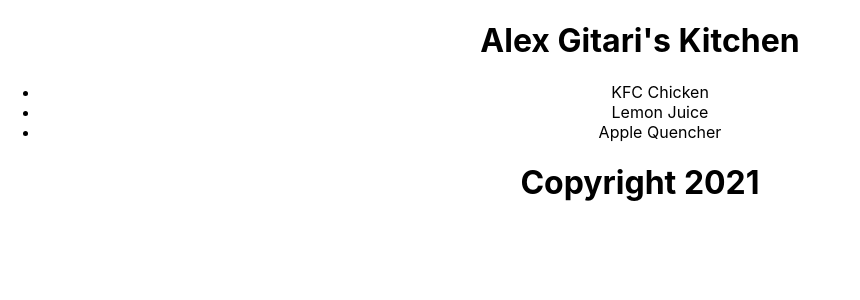
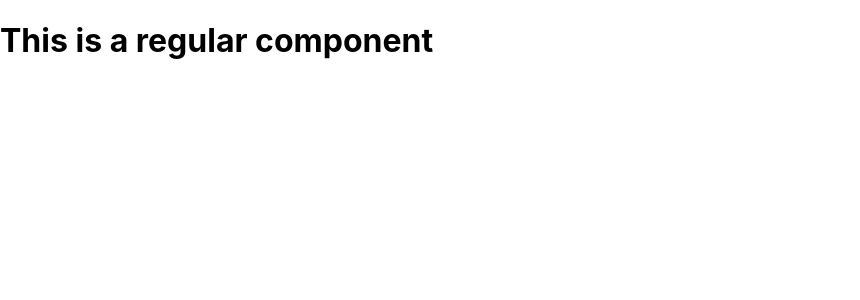
Before and after one commit to alexmurithi/ReactApp, a React (Create React App) app: page / in a window 1280 px wide. Shown: the top 300 px of the page, without its empty margins (0-860 px from the left). Built offline with nearby package versions, Linux system fonts and the light colour scheme.

Commit message:
conditional rendering

```diff
--- a/src/App.js
+++ b/src/App.js
@@ -1,58 +1,24 @@
 import React from 'react';
 import './App.css';
 
-function Header(props){
-  return(
-    <header>
-      <h1>{props.name} Kitchen</h1>
-    </header>
-  )
+function SecretComponent(){
+  return <h1>This is a secret component</h1>
 }
 
-function Main(props){
-  return(
-     <section>
-      <ul>
-        {
-        props.dishes.map((dish)=>
-         <li key={dish.id}>{dish.title}</li>
-        )}
-
-      </ul>
-     </section>
-  )
+function RegularComponent(){
+  return <h1>This is a regular component</h1>
 }
-
-function Footer(props){
-  return(
-    <footer>
-      <h1>Copyright {props.year} </h1>
-    </footer>
-  )
-}
-
-const dishes =[
-  "KFC Chicken",
-  "Lemon Juice",
-  "Apple Quencher"
-]
-
-//CHANGE DISHES ARRAY TO OBJECT//
-const dishesOBJ =dishes.map((dish,i)=>
-  ({id:i,title:dish})
-)
 
 
 
 
-function App() {
-  return (
-    <div className="App">
-      <Header name="Alex Gitari's"/>
-      <Main dishes={dishesOBJ}/>
-      <Footer year={new Date().getFullYear()}/>
-    </div>
-  );
+function App(props) {
+ return(
+   <>
+   {props.authorized ? <RegularComponent /> : <SecretComponent />}
+   </>
+ )
+
 }
 
 export default App;
--- a/src/index.js
+++ b/src/index.js
@@ -5,7 +5,7 @@
 // import reportWebVitals from './reportWebVitals';
 
 ReactDOM.render(
-  <App/>,
+  <App authorized="false"/>,
 
   document.getElementById('root')
 );
```
